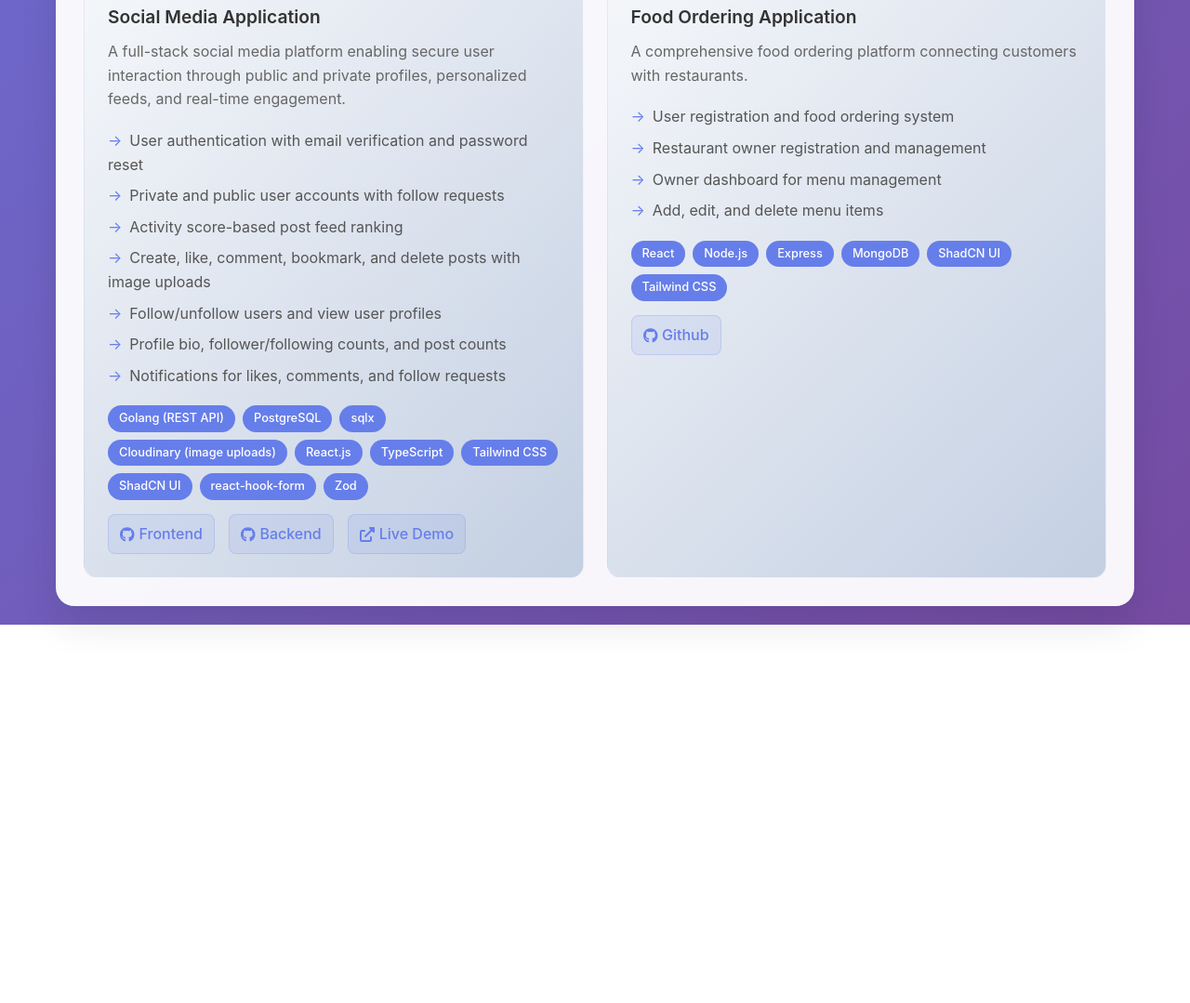
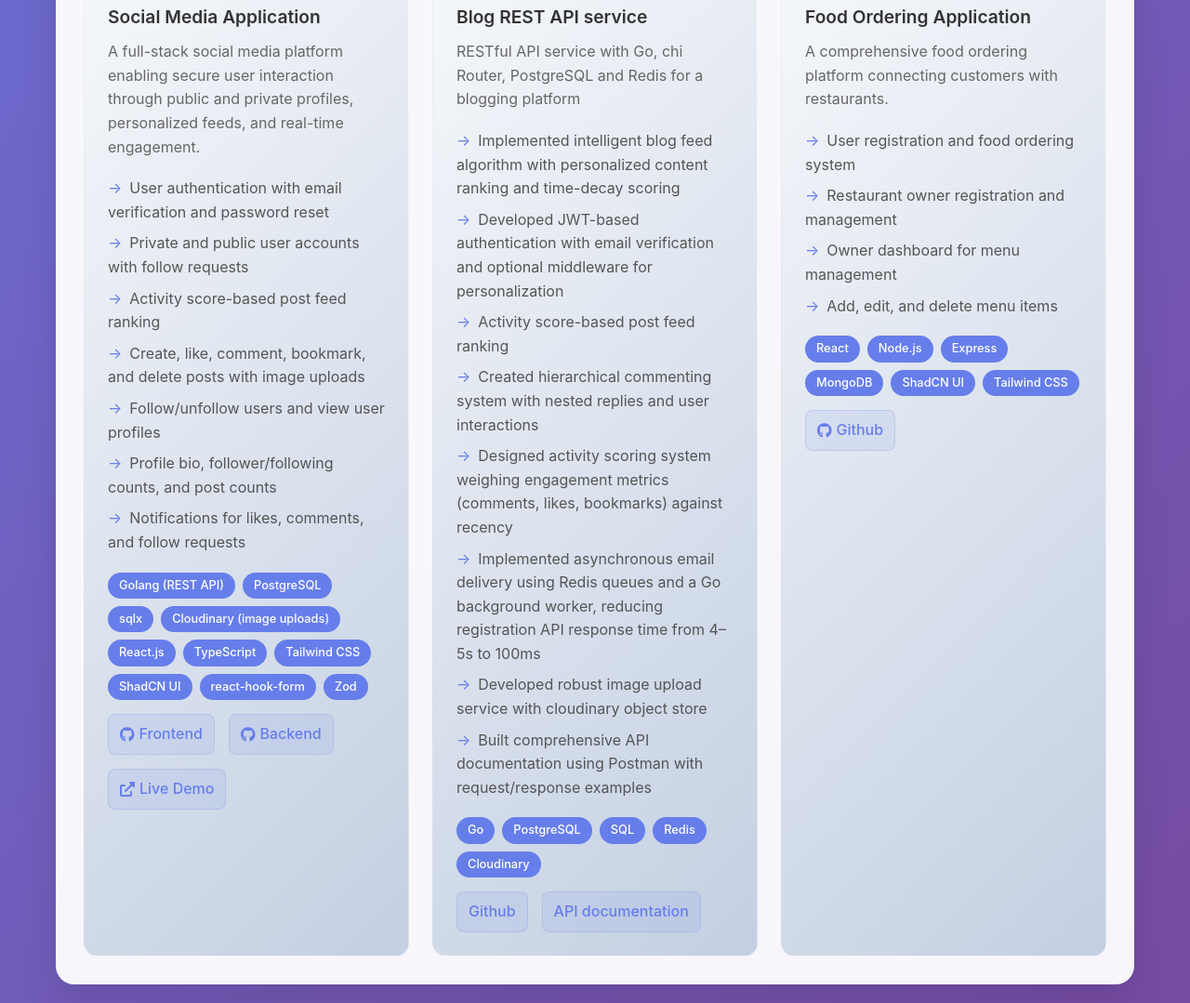
Before and after one commit to dhruv15803/my-portfolio, a plain HTML site: page index.html in a window 1280 px wide. Shown: the part 1614-2693 px from the top of the page at 93% size. Before the commit the page ends 2286 px from the top, so only its background shows below. Drawn offline with Linux system fonts and the light colour scheme.

Commit message:
add new project

```diff
--- a/index.html
+++ b/index.html
@@ -567,6 +567,35 @@
                 </div>
 
                 <div class="project-card">
+                    <h3 class="project-title">Blog REST API service</h3>
+                    <p class="project-description">RESTful API service with Go, chi Router, PostgreSQL and Redis for a blogging platform</p>
+
+                    <ul class="project-features">
+                        <li>Implemented intelligent blog feed algorithm with personalized content ranking and time-decay scoring</li>
+                        <li>Developed JWT-based authentication with email verification and optional middleware for personalization</li>
+                        <li>Activity score-based post feed ranking</li>
+                        <li>Created hierarchical commenting system with nested replies and user interactions</li>
+                        <li>Designed activity scoring system weighing engagement metrics (comments, likes, bookmarks) against recency</li>
+                        <li>Implemented asynchronous email delivery using Redis queues and a Go background worker, reducing registration API response time from 4–5s to 100ms</li>
+                        <li>Developed robust image upload service with cloudinary object store</li>
+                        <li>Built comprehensive API documentation using Postman with request/response examples</li>
+                    </ul>
+
+                    <div class="tech-stack">
+                        <span class="tech-tag">Go</span>
+                        <span class="tech-tag">PostgreSQL</span>
+                        <span class="tech-tag">SQL</span>
+                        <span class="tech-tag">Redis</span>
+                        <span class="tech-tag">Cloudinary</span>
+                    </div>
+
+                    <div class="project-links">
+                        <a href="https://github.com/dhruv15803/go-blog-app" class="project-link">Github</a>
+                        <a href="https://documenter.getpostman.com/view/28231377/2sB3HgQNyB" class="project-link">API documentation</a>
+                    </div>
+                </div>
+
+                <div class="project-card">
                     <h3 class="project-title">Food Ordering Application</h3>
                     <p class="project-description">A comprehensive food ordering platform connecting customers with restaurants.</p>
                     <ul class="project-features">
@@ -590,6 +619,7 @@
                         </a>
                     </div>
                 </div>
+
             </div>
         </div>
     </div>
```
